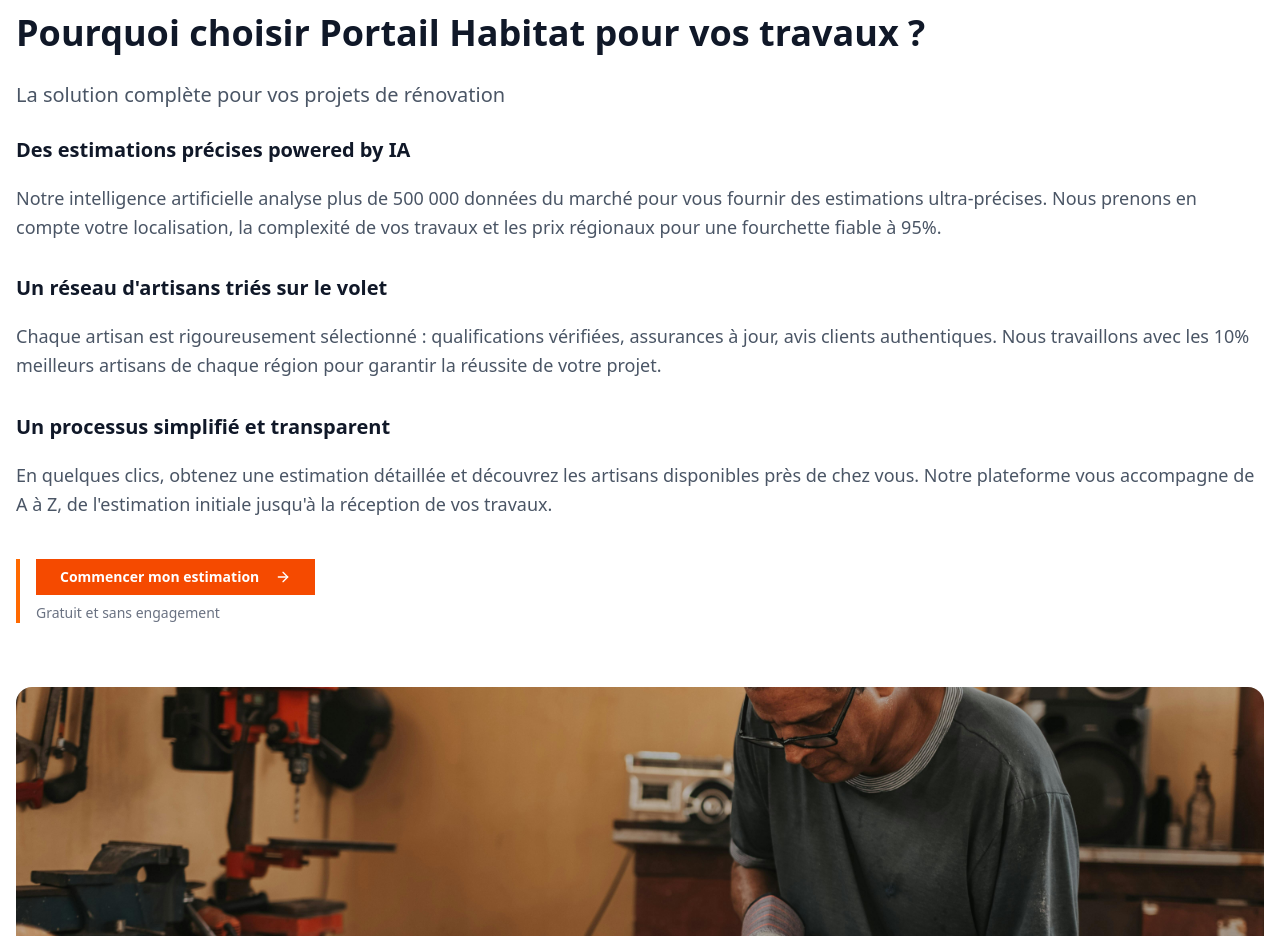
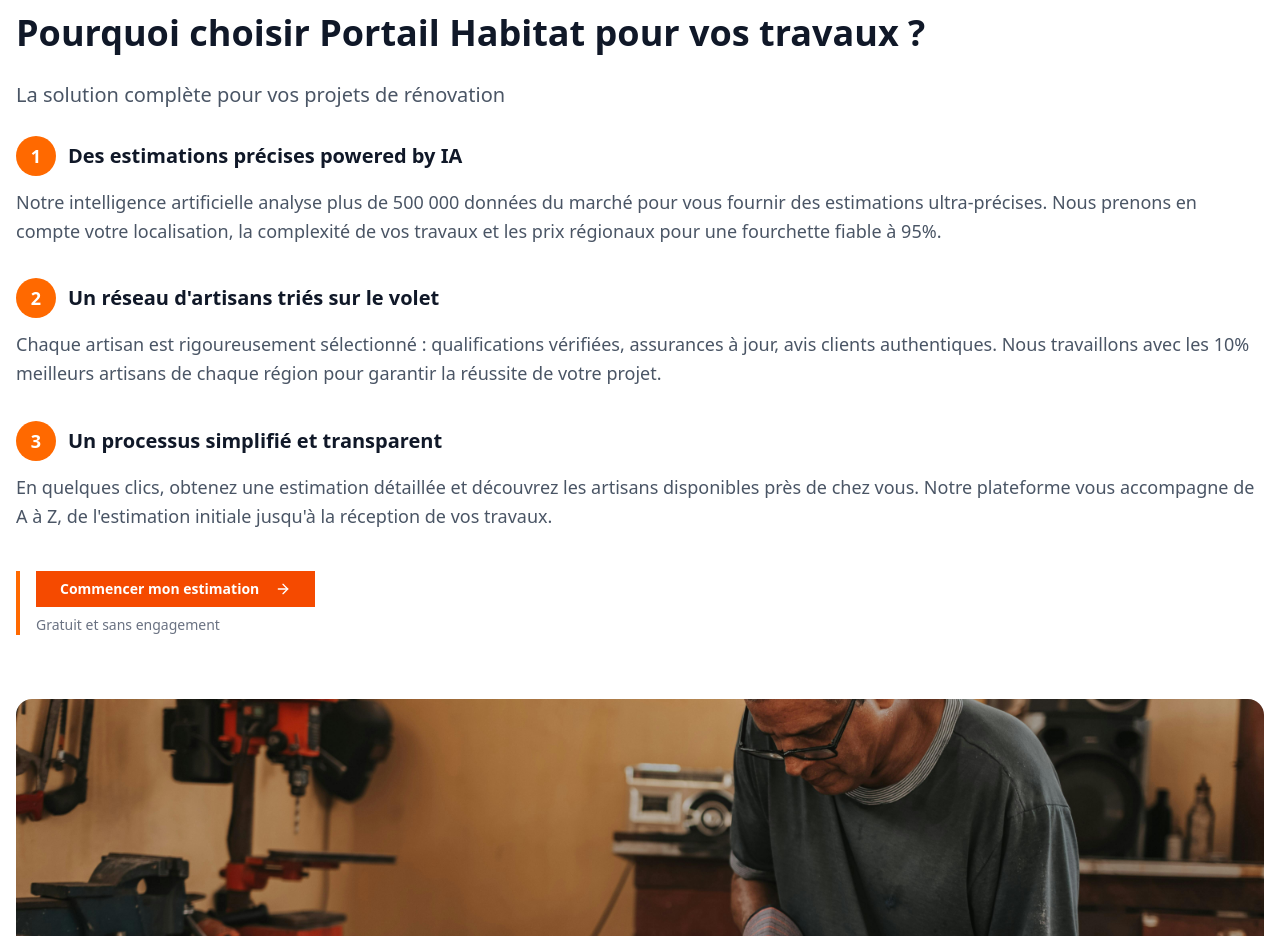
Before and after one commit to magicniclus/Portail-Habitat, a Next.js app: page /simulateur-devis in a window 1280 px wide. Shown: the part 3480-4416 px from the top of the page. Built offline with nearby package versions, Linux system fonts and the light colour scheme.

Commit message:
Update WhyPortailHabitat.tsx

```diff
--- a/components/WhyPortailHabitat.tsx
+++ b/components/WhyPortailHabitat.tsx
@@ -33,7 +33,8 @@
             <div className="space-y-8">
               {/* Section 1 */}
               <div className="space-y-3">
-                <h4 className="text-xl font-semibold text-gray-900 border-b-4 border-orange-500 pb-2 inline-block">
+                <h4 className="text-xl font-semibold text-gray-900 flex items-center gap-3">
+                  <span className="flex-shrink-0 w-10 h-10 bg-orange-500 text-white rounded-full flex items-center justify-center font-bold text-lg">1</span>
                   Des estimations précises powered by IA
                 </h4>
                 <p className="text-gray-600 leading-relaxed text-lg">
@@ -45,7 +46,8 @@
 
               {/* Section 2 */}
               <div className="space-y-3">
-                <h4 className="text-xl font-semibold text-gray-900 border-b-4 border-orange-500 pb-2 inline-block">
+                <h4 className="text-xl font-semibold text-gray-900 flex items-center gap-3">
+                  <span className="flex-shrink-0 w-10 h-10 bg-orange-500 text-white rounded-full flex items-center justify-center font-bold text-lg">2</span>
                   Un réseau d'artisans triés sur le volet
                 </h4>
                 <p className="text-gray-600 leading-relaxed text-lg">
@@ -57,7 +59,8 @@
 
               {/* Section 3 */}
               <div className="space-y-3">
-                <h4 className="text-xl font-semibold text-gray-900 border-b-4 border-orange-500 pb-2 inline-block">
+                <h4 className="text-xl font-semibold text-gray-900 flex items-center gap-3">
+                  <span className="flex-shrink-0 w-10 h-10 bg-orange-500 text-white rounded-full flex items-center justify-center font-bold text-lg">3</span>
                   Un processus simplifié et transparent
                 </h4>
                 <p className="text-gray-600 leading-relaxed text-lg">
```
